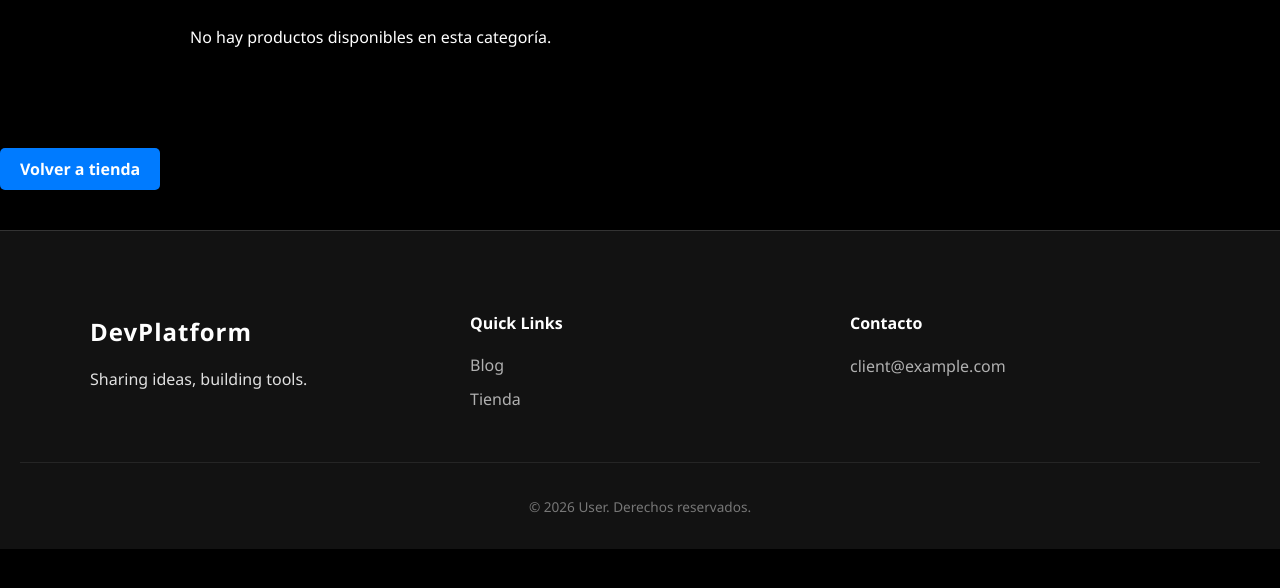
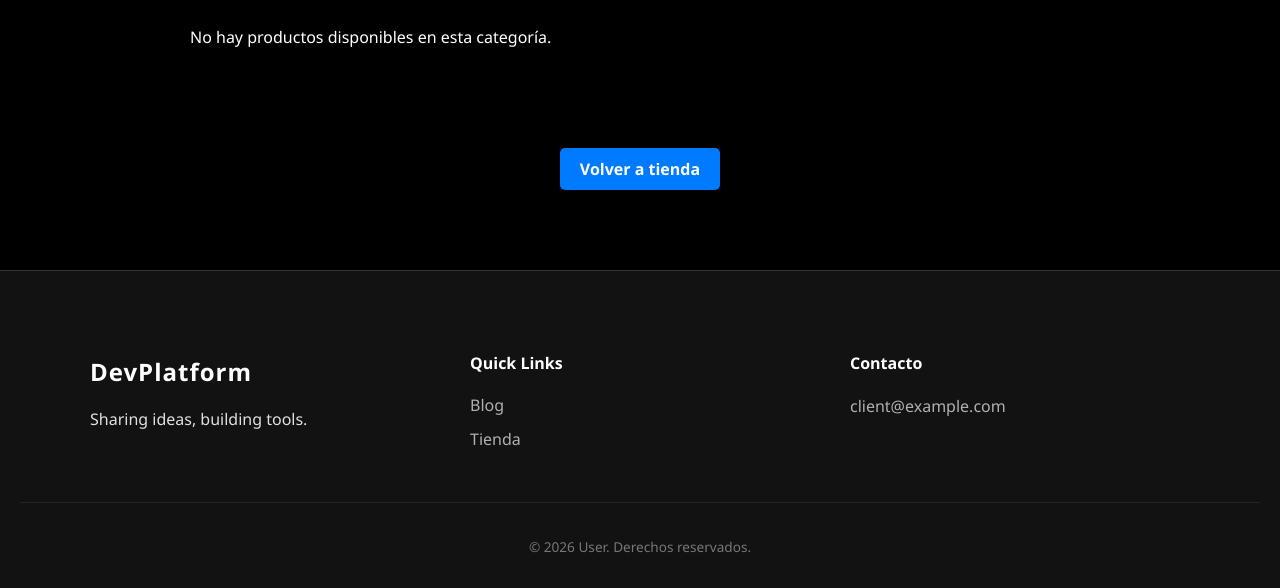
Before and after one commit to MickJagger93/Blog_Shop, a Django app: template website/templates/shop/category.html in a window 1280 px wide. Shown: the part 54-642 px from the top of the page. Run offline with Django 4.2, Linux system fonts and the light colour scheme; the template is opened without the code that fills it, so the values that code supplies are empty.

Commit message:
Modificando estilos

```diff
--- a/website/static/style/shop/shop.css
+++ b/website/static/style/shop/shop.css
@@ -427,6 +427,12 @@ tbody tr:hover td {
   font-size: 25px;
 }
 
+.container-back-btn {
+  text-align: center;
+  width: 100%;
+  margin-bottom: 40px;
+}
+
 .btn-back-to-shop {
   display: inline-block;
   margin-bottom: 40px;
--- a/website/templates/shop/category.html
+++ b/website/templates/shop/category.html
@@ -97,7 +97,9 @@
 
     </div>
 
-    <a href="{% url 'shop:shop' %}" class="btn-back-to-shop">Volver a tienda</a>
+    <div class="container-back-btn">
+        <a href="{% url 'shop:shop' %}" class="btn-back-to-shop">Volver a tienda</a>
+    </div>
 
 {% endblock %}
 
```
